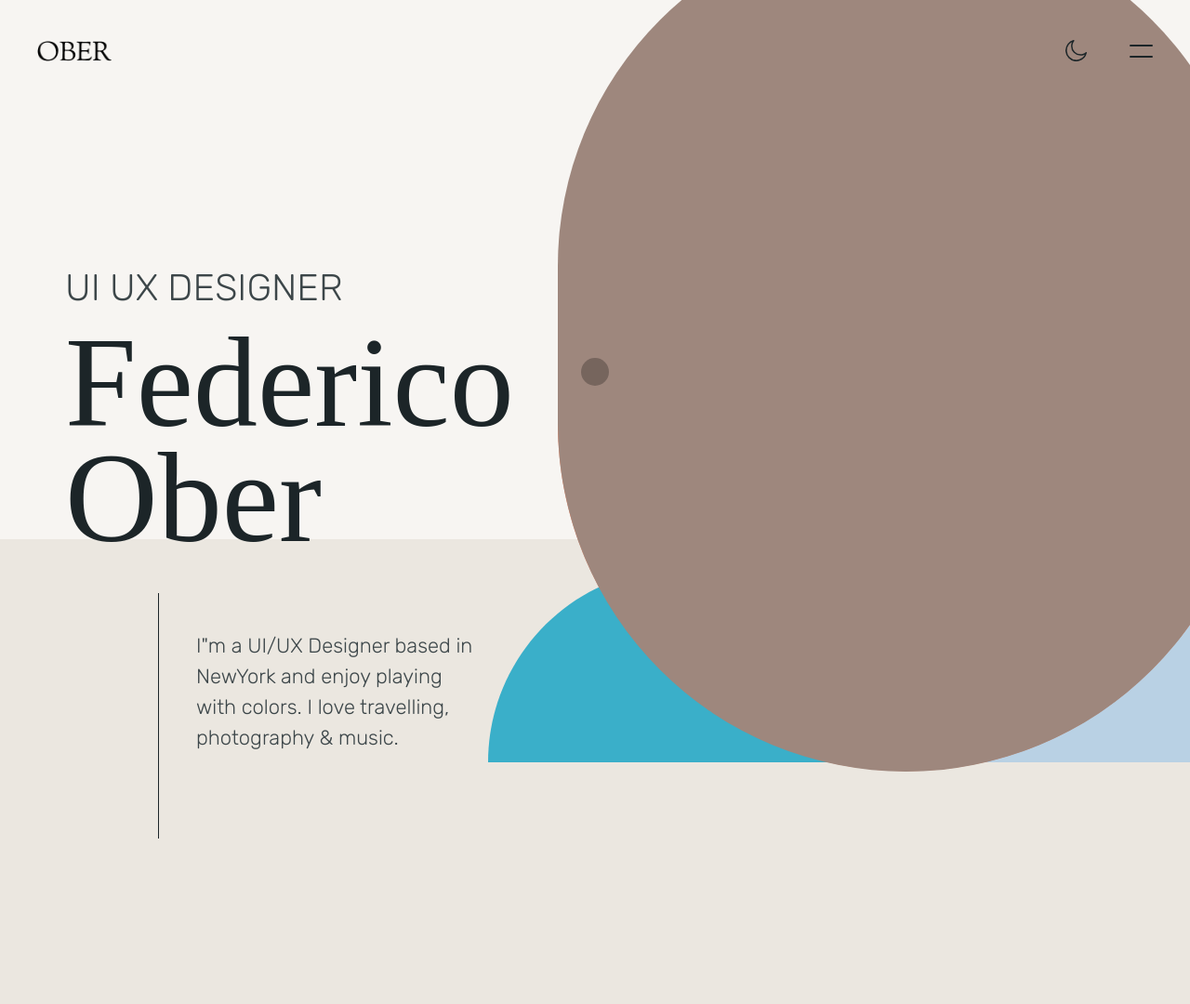
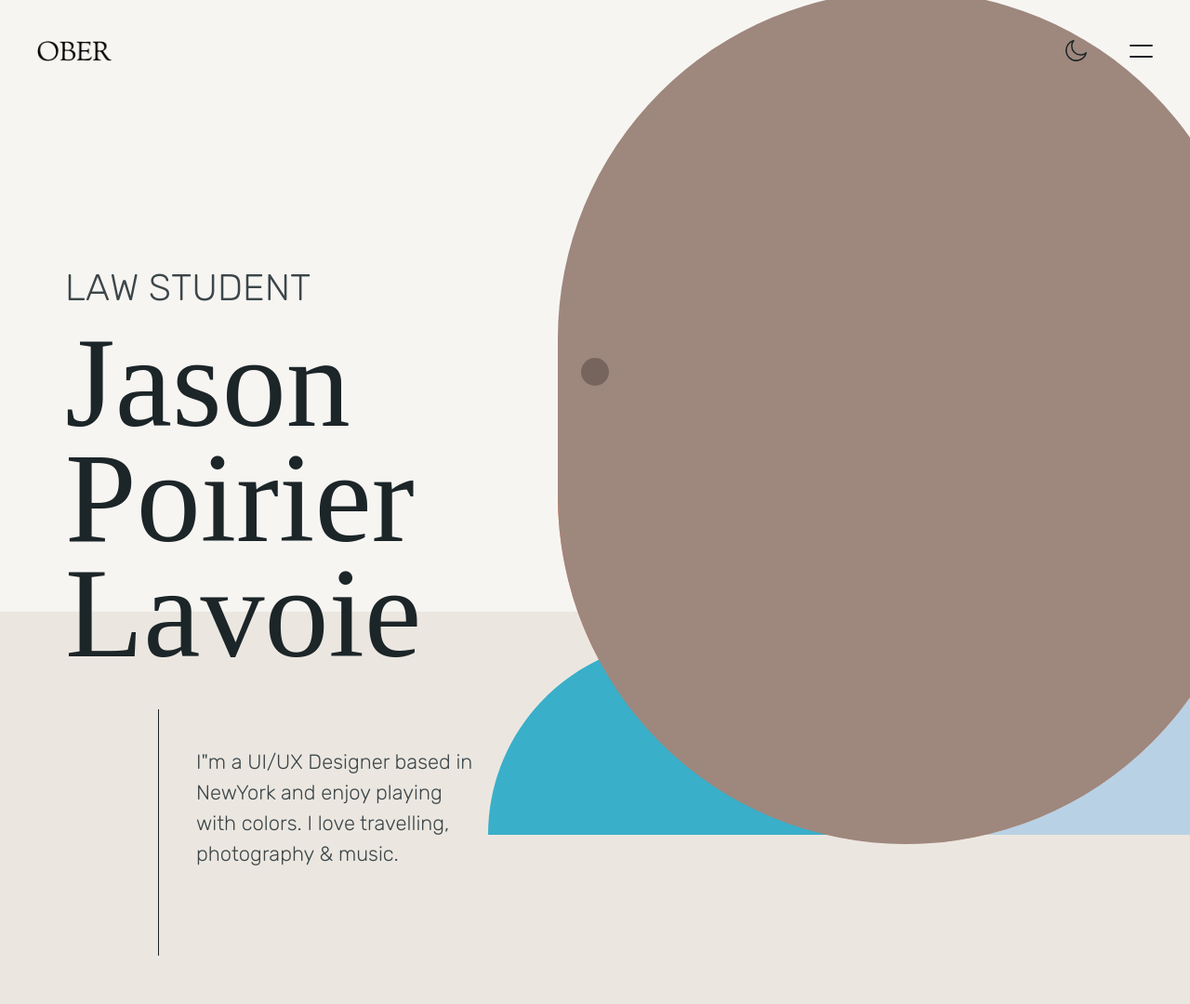
Before and after one commit to jpoirierlavoie/Personal-Website, a Flask app: page / in a window 1280 px wide. Shown: the top 1080 px of the page at 93% size. Run offline with Flask 2, Linux system fonts and the light colour scheme; some libraries are stand-ins or nearby versions; some web fonts are replaced.

Commit message:
Update index.html

```diff
--- a/templates/index.html
+++ b/templates/index.html
@@ -101,21 +101,20 @@
                     </li>
                   </ul>
                 </div>
-
               </div>
             </div>
           </div>
         </div>
         <!-- social -->
         <div class="menu-social-links">
-          <a href="http://github.com" target="blank" class="scrolla-element-anim-1" title="Github">
+          <a href="https://github.com/jpoirierlavoie" target="blank" class="scrolla-element-anim-1" title="Github">
             <i class="bi-github" role="img" aria-label="GitHub"></i>
           </a>
-          <a href="http://twitter.com" target="blank" class="scrolla-element-anim-1" title="twitter">
-            <i class="fab fa-twitter"></i>
+          <a href="https://twitter.com/Jpoirierlavoie" target="blank" class="scrolla-element-anim-1" title="Twitter">
+            <i class="bi bi-twitter" role="img" aria-label="Twitter"></i>
           </a>
-          <a href="http://behance.com" target="blank" class="scrolla-element-anim-1" title="behance">
-            <i class="fab fa-behance"></i>
+          <a href="https://www.linkedin.com/in/jpoirierlavoie/" target="blank" class="scrolla-element-anim-1" title="LinkedIn">
+            <i class="bi bi-linkedin" role="img" aria-label="LinkedIn"></i>
           </a>
         </div>
       </div>
@@ -151,10 +150,10 @@
             <div class="content">
               <div class="titles">
                 <div class="subtitle splitting-text-anim-2 scroll-animate" data-splitting="chars" data-animate="active">
-                  UI UX DESIGNER
+                  Law Student
                 </div>
                 <h2 class="title splitting-text-anim-1 scroll-animate" data-splitting="chars" data-animate="active">
-                  Federico <br>Ober
+                  Jason<br>Poirier Lavoie
                 </h2>
               </div>
               <div class="description scrolla-element-anim-1 scroll-animate" data-animate="active">
@@ -162,14 +161,14 @@
                   I"m a UI/UX Designer based in NewYork and enjoy playing with colors. I love travelling, photography &amp; music.
                 </p>
                 <div class="social-links">
-                  <a target="_blank" rel="nofollow" href="#">
-                    <i aria-hidden="true" class="fab fa-twitter"></i>
+                  <a href="https://github.com/jpoirierlavoie" target="blank" class="scrolla-element-anim-1" title="Github">
+                    <i class="bi-github" role="img" aria-label="GitHub"></i>
                   </a>
-                  <a target="_blank" rel="nofollow" href="#">
-                    <i aria-hidden="true" class="fab fa-dribbble"></i>
+                  <a href="https://twitter.com/Jpoirierlavoie" target="blank" class="scrolla-element-anim-1" title="Twitter">
+                    <i class="bi bi-twitter" role="img" aria-label="Twitter"></i>
                   </a>
-                  <a target="_blank" rel="nofollow" href="#">
-                    <i aria-hidden="true" class="fab fa-behance"></i>
+                  <a href="https://www.linkedin.com/in/jpoirierlavoie/" target="blank" class="scrolla-element-anim-1" title="LinkedIn">
+                    <i class="bi bi-linkedin" role="img" aria-label="LinkedIn"></i>
                   </a>
                 </div>
               </div>
@@ -554,20 +553,18 @@
         <div class="container">
           <div class="row">
             <div class="col-xs-12 col-sm-12 col-md-4 col-lg-4 align-left">
-
               <!-- social -->
               <div class="social-links scrolla-element-anim-1 scroll-animate" data-animate="active">
-                <a target="_blank" rel="nofollow" href="http://twitter.com">
-                  <i aria-hidden="true" class="fab fa-twitter"></i>
-                </a>
-                <a target="_blank" rel="nofollow" href="http://dribble.com">
-                  <i aria-hidden="true" class="fab fa-dribbble"></i>
-                </a>
-                <a target="_blank" rel="nofollow" href="http://behance.com">
-                  <i aria-hidden="true" class="fab fa-behance"></i>
-                </a>
-              </div>
-
+                  <a href="https://github.com/jpoirierlavoie" target="blank" class="scrolla-element-anim-1" title="Github">
+                    <i class="bi-github" role="img" aria-label="GitHub"></i>
+                  </a>
+                  <a href="https://twitter.com/Jpoirierlavoie" target="blank" class="scrolla-element-anim-1" title="Twitter">
+                    <i class="bi bi-twitter" role="img" aria-label="Twitter"></i>
+                  </a>
+                  <a href="https://www.linkedin.com/in/jpoirierlavoie/" target="blank" class="scrolla-element-anim-1" title="LinkedIn">
+                    <i class="bi bi-linkedin" role="img" aria-label="LinkedIn"></i>
+                  </a>
+                </div>
             </div>
             <div class="col-xs-12 col-sm-12 col-md-4 col-lg-4 align-center">
               <div class="copyright-text scrolla-element-anim-1 scroll-animate" data-animate="active">Jason Poirier Lavoie © All Rights Reserved</div>
@@ -579,9 +576,7 @@
         </div>
       </div>
     </div>
-
 	</div>
-
 	<!-- cursor -->
 	<div class="cursor"></div>
   <script src="https://cdn.jsdelivr.net/npm/bootstrap@5.0.2/dist/js/bootstrap.bundle.min.js" integrity="sha384-MrcW6ZMFYlzcLA8Nl+NtUVF0sA7MsXsP1UyJoMp4YLEuNSfAP+JcXn/tWtIaxVXM" crossorigin="anonymous"></script>
```
